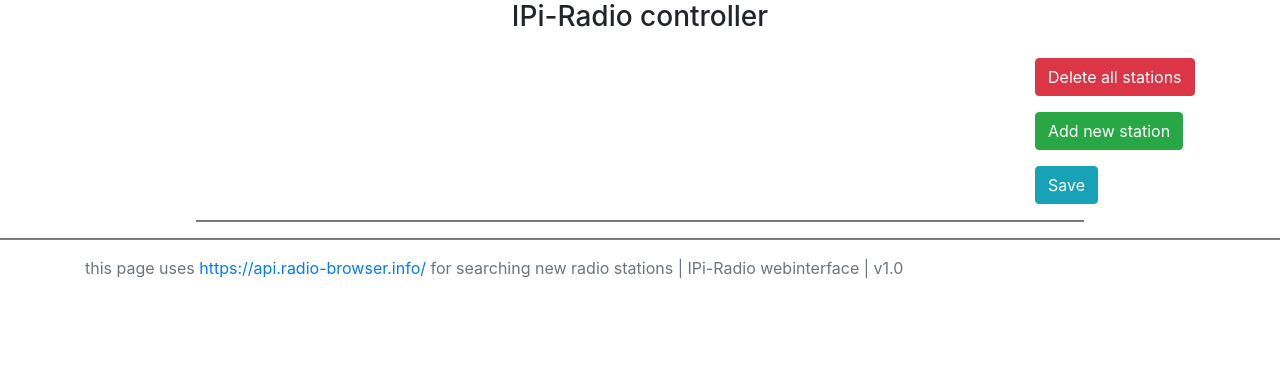
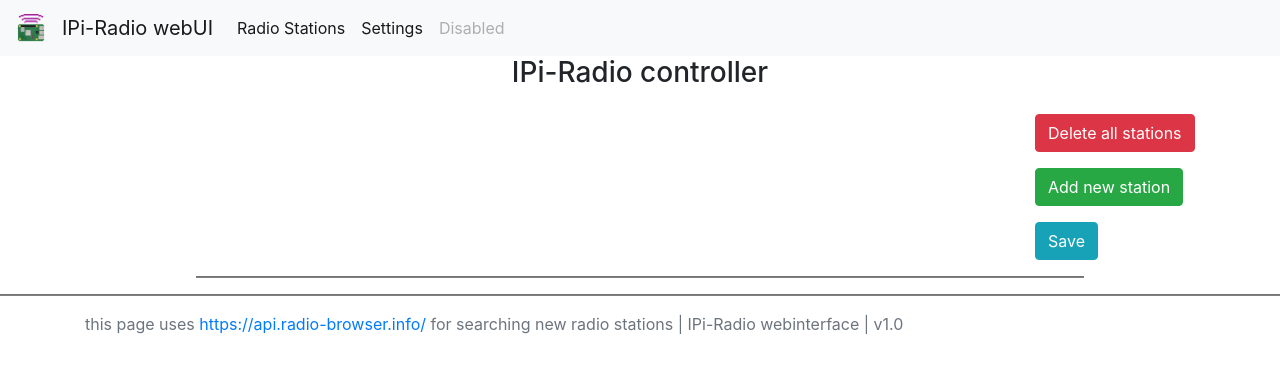
Before and after one commit to IPi-Radio/IPi-Radio, a plain HTML site: page src/index.html in a window 1280 px wide. Drawn offline with Linux system fonts and the light colour scheme; no server answers.

Commit message:
add navbar

```diff
--- /dev/null
+++ b/src/inc/navbar.html
@@ -0,0 +1,24 @@
+<!-- Static navbar -->
+<nav class="navbar navbar-expand-lg navbar-light bg-light">
+    <a class="navbar-brand" href="/">
+        <img src="lib/favicon.png" width="30" height="30" alt="">
+    </a>
+    <a class="navbar-brand" href="/">IPi-Radio webUI</a>
+    <button class="navbar-toggler" type="button" data-toggle="collapse" data-target="#navbarSupportedContent" aria-controls="navbarSupportedContent" aria-expanded="false" aria-label="Toggle navigation">
+        <span class="navbar-toggler-icon"></span>
+    </button>
+
+    <div class="collapse navbar-collapse" id="navbarSupportedContent">
+        <ul class="navbar-nav mr-auto">
+            <li class="nav-item active">
+                <a class="nav-link" href="/">Radio Stations</a>
+            </li>
+            <li class="nav-item active">
+                <a class="nav-link" href="/">Settings</a>
+            </li>
+            <li class="nav-item">
+                <a class="nav-link disabled" href="#">Disabled</a>
+            </li>
+        </ul>
+    </div>
+</nav>
--- a/src/index.html
+++ b/src/index.html
@@ -15,6 +15,7 @@
 		<meta charset="UTF-8">
 	</head>
 	<body>
+		<span id="includeNavbar"></span>
 
 		<div class="container">
 			<h3 style="text-align: center;">IPi-Radio controller</h3>
@@ -81,7 +82,9 @@
 		<script type="text/javascript" src="/lib/bootstrap/js/bootstrap.bundle.min.js"></script>
 		<!-- <script type="text/javascript" src="https://cdn.jsdelivr.net/npm/bootstrap@4.5.3/dist/js/bootstrap.bundle.min.js"></script> -->
 
-
+		<script>
+			$("#includeNavbar").load("inc/navbar.html");
+		</script>
 		<script type="text/javascript" src="/js/main.js"></script>
 
 		<footer class="footer">
```
